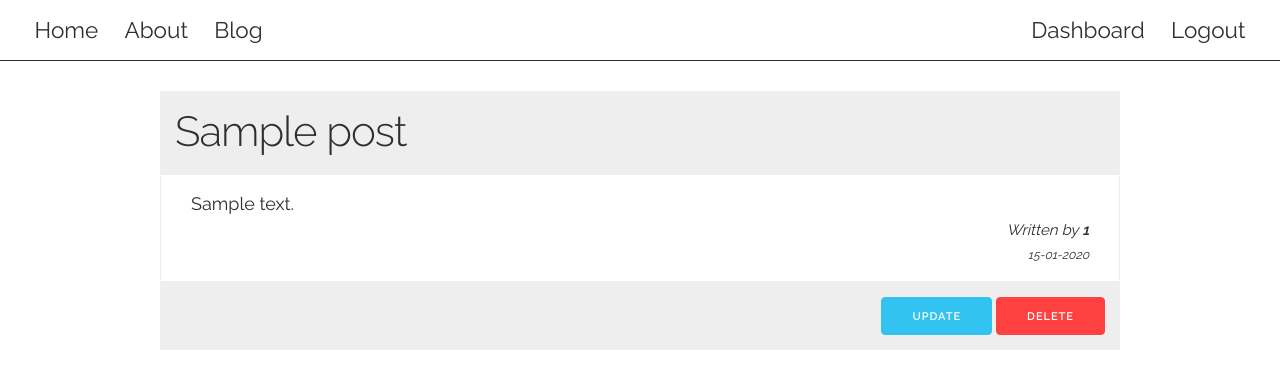
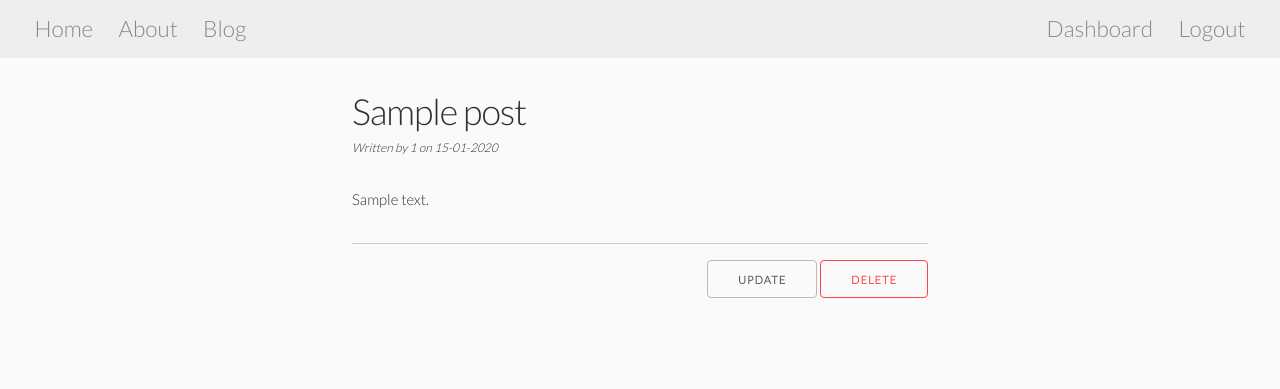
Before and after one commit to BleckJeck/flask-blog-app, a Flask app: page /blog/1 in a window 1280 px wide. Shown: the top 389 px of the page. Run offline with Flask 2, Linux system fonts and the light colour scheme; a user stored in the database is signed in; tables that the repository leaves empty hold one stand-in row (values such as "Sample post").

Commit message:
restyled blog and posts

```diff
--- a/myspace/static/css/styles.css
+++ b/myspace/static/css/styles.css
@@ -1,20 +1,27 @@
+@import url('https://fonts.googleapis.com/css?family=Lato:300');
+
 /*
 GLOBAL VARIABLES
 */
 :root {
   --main-text-color: #2f2f2f;
-  --light-bg-color: #eee;
+  --main-bg-color: #fafafa;
+
+  --light-blue-color: rgb(126, 193, 196);
+  --dark-blue-color: rgb(106, 133, 190);
+
 }
 
 /*
 GLOBAL STYLES
 */
-html
 body {
+  font: 15px/1.5 'Lato', Helvetica,sans-serif;
   margin: 0;
   padding: 0;
   overflow-x: hidden;
-  color: var(--main-text-color)
+  color: var(--main-text-color);
+  background-color: var(--main-bg-color);
 }
 
 .success {
@@ -25,6 +32,24 @@ body {
 .error {
   color: rgb(100, 0, 0);
   background-color: rgb(250, 200, 200);
+}
+
+hr {
+  display: block;
+  height: 1px;
+  border: 0;
+  border-top: 1px solid #ccc;
+  margin: 1em 0;
+  padding: 0;
+}
+
+a {
+  color: #888;
+  text-decoration: none;
+}
+
+a:hover{
+  color: var(--main-text-color);
 }
 
 /*
@@ -59,7 +84,7 @@ NAVIGATION
 nav {
   width: 100vw;
   margin-bottom: 2em;
-  border-bottom: 1px solid var(--main-text-color);
+  background-color: #eee;
 }
 
 nav .columns {
@@ -67,10 +92,13 @@ nav .columns {
 }
 
 nav .columns a {
-  color: var(--main-text-color);
   text-decoration: none;
   font-size: 1.5em;
   padding: 0 0 0 1em;
+}
+
+nav a:hover {
+  color: var(--main-text-color);
 }
 
 nav .columns#nav-right {
@@ -90,56 +118,57 @@ DASHBOARD
 }
 
 /*
-POST LIST
+ALL POSTS
 */
+#blogroll {
+  margin-top: 3.5em;
+  margin-bottom: 5em;
+}
 
-/*
-SINGLE POSTS
-*/
-
-article#post * {
+article * {
   margin: 0;
 }
 
-#post-header,
-#post-controls {
-  background-color: var(--light-bg-color);
-  padding: 1em;
+.card {
+  display: grid;
+  grid-template-columns: 1fr 3fr;
 }
 
-#post-contents {
-  border: 1px solid var(--light-bg-color);
-  padding: 1em 2em;
+.card p {
+  padding: 0.5em 0;
 }
 
-#post-contents > p {
-  font-size: 1.2em;
+/*
+SINGLE POST VIEW
+*/
+#post {
+  margin: auto;
+  width: 60%;
+  margin-bottom: 5em;
 }
 
-#post-meta {
-  text-align: right;
-  font-style: italic;
+#post .post-contents {
+  text-align: justify;
+  line-height: 1.7em;
+  margin: 2em 0;
 }
 
-#post-controls {
+#post .post-controls {
+  margin-top: 1em;
   text-align: right;
 }
 
-#post-controls > a {
-  display: inline-block;
-}
-
-#post-controls > form {
+#post .post-controls > form {
   display: inline;
 }
 
-#post-controls input[type="submit"] {
-  color: #fff;
+#post .post-controls input[type="submit"] {
+  color: rgb(255, 65, 65);
   border: 1px solid rgb(255, 65, 65);
-  background: rgb(255, 65, 65);
 }
 
-#post-controls input[type="submit"]:hover {
+
+#post .post-controls input[type="submit"]:hover {
+  color: rgb(210, 60, 60);
   border: 1px solid rgb(210, 60, 60);
-  background: rgb(210, 60, 60);
 }
--- a/myspace/templates/post-r.html
+++ b/myspace/templates/post-r.html
@@ -5,24 +5,26 @@
   <article id="post">
     <div>
       <div id="post-header">
-        <h2>{{ post.title }}</h2>
+        <div>
+          <h3>{{ post.title }}</h3>
+          <small><em>Written by {{ post.user_id }} on {{ post.date_posted.strftime('%d-%m-%Y') }}</em></small>
         </div>
-      <div id="post-contents">
+
+      </div>
+      <div class="post-contents">
         <p>{{ post.content }}</p>
-        <div id="post-meta">
-          <p>Written by <strong>{{ post.user_id }}</strong></p>
-          <small>{{ post.date_posted.strftime('%d-%m-%Y') }}</small>
       </div>
     </div>
+    <hr>
     {% if post.user_id == session['username'] %}
-      <div id="post-controls">
-        <a href="{{ url_for('update_post', post_id=post.id) }}" class="button button-primary">Update</a>
+    <div class="post-controls">
+      <a href="{{ url_for('update_post', post_id=post.id) }}" class="button">Update</a>
       <form action="{{ url_for('delete_post', post_id=post.id) }}" method="POST">
         <input type="submit" value="delete">
       </form>
     </div>
     {% endif %}
-    </div>
   </article>
 
+
 {% endblock body %}
```
Also changed, not shown: myspace/templates/blog.html (+18 -8 lines), myspace/site.db. Lines whose indentation alone changed are shown as unchanged.
